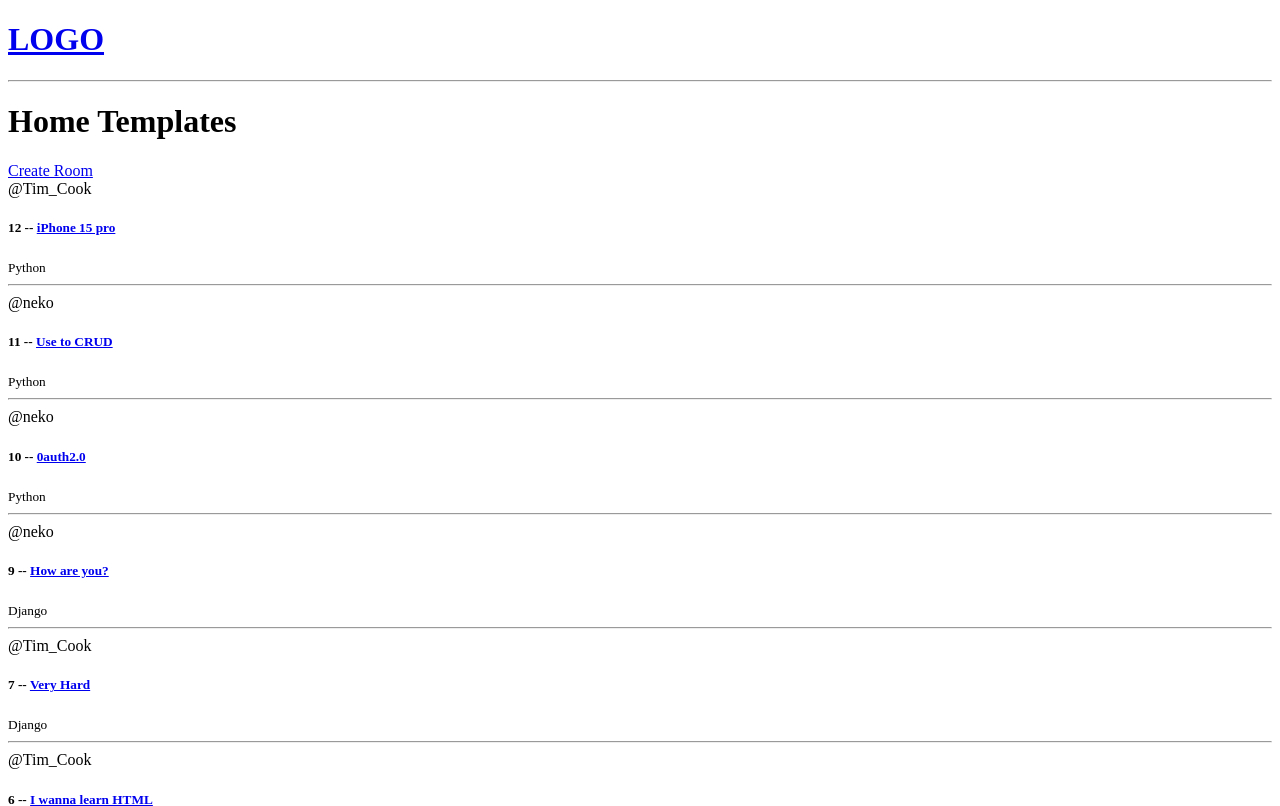
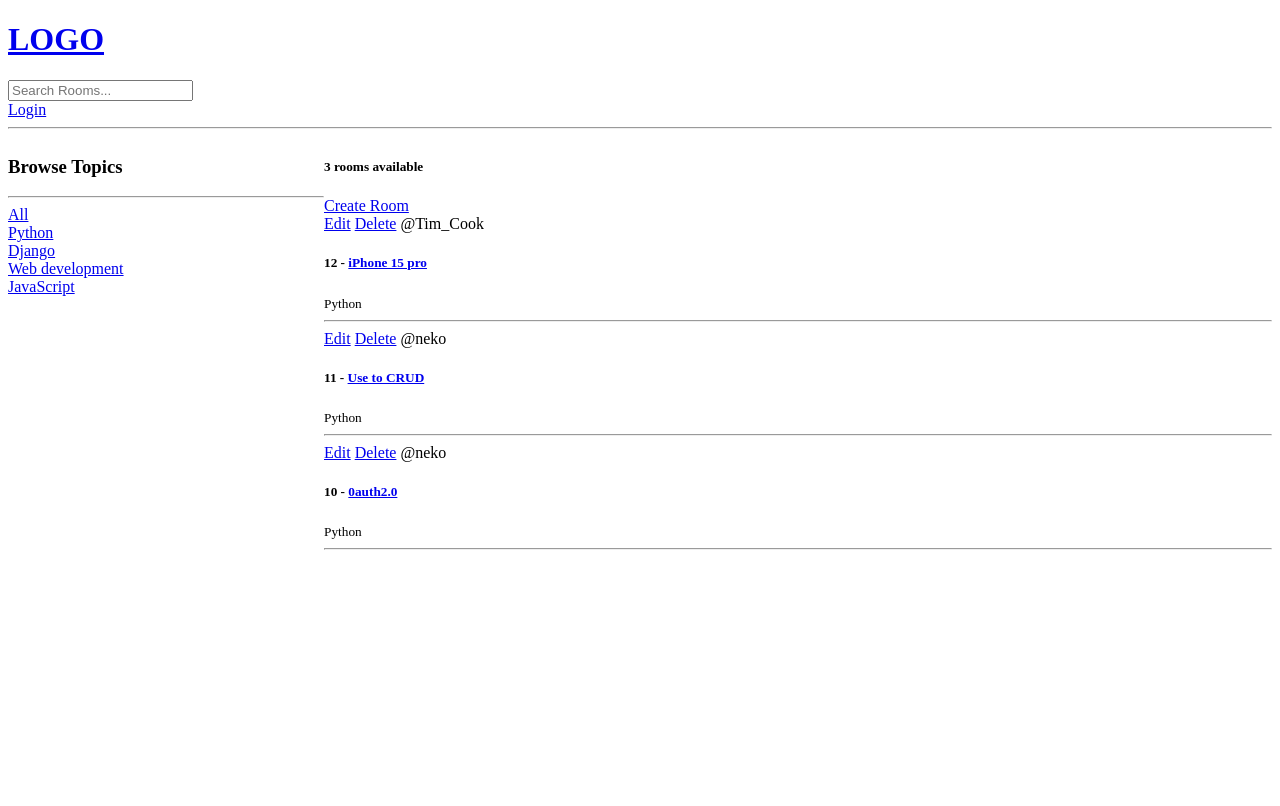
Before and after one commit to OIITuMuCT/Project_Survey, a Django app: a page that uses templates/main.html in a window 1280 px wide. Shown: the top 806 px of the page. After the commit the page ends 550 px from the top, so only its background shows below. Run offline with Django 4.2, Linux system fonts and the light colour scheme; data comes from the database, SQL or seed files in the repository; both versions use the stored data as it was after the commit.

Commit message:
Добавлена авторизация пользователя

```diff
--- a/base/templates/base/home.html
+++ b/base/templates/base/home.html
@@ -2,23 +2,52 @@
 
 {% block content %}
 
-<h1>Home Templates</h1>
+<style>
+    .home-container{
+        display: grid;
+        grid-template-columns: 1fr 3fr;
 
-<div>
+    }
+</style>
+<!-- <h1>Home Templates</h1> -->
 
-    <a href="{% url 'create-room' %}">Create Room</a>
+<div class="home-container">
 
     <div>
-        {% for room in rooms %}
+        <h3>Browse Topics</h3>  <!--<h3>Тема опроса</h3>-->
+        <hr>
+
+        <div>
+            <a href="{% url 'home' %}">All</a>
+        </div>
+
+        {% for topic in topics %}
+
+        <div>
+            <a href="{% url 'home' %}?q={{topic.name}}">{{topic.name}}</a>
+        </div>
+
+        {% endfor %}
+
+    </div>
+
+    <div>
+        <h5>{{room_count}} rooms available</h5>
+        <a href="{% url 'create-room' %}">Create Room</a>
+
+        <div>
+            {% for room in rooms %}
             <div>
+                <a href="{% url 'update-room' room.id %}">Edit</a>
+                <a href="{% url 'delete-room' room.id %}">Delete</a>
                 <span>@{{room.host.username}}</span>
-                <h5>{{room.id}} -- <a href="{% url 'room' room.id %}">{{room.name}}</a></h5> <!-- выводим из списка rooms словарь на странице Home -->
+                <h5>{{room.id}} - <a href="{% url 'room' room.id %}">{{room.name}}</a></h5> <!-- выводим из списка rooms словарь на странице Home -->
                 <small>{{room.topic.name}}</small>
                 <hr>
             </div>
-        {% endfor %}
+
+            {% endfor %}
+        </div>
     </div>
-
 </div>
-
 {% endblock content %}
--- a/base/urls.py
+++ b/base/urls.py
@@ -2,8 +2,13 @@
 from . import views
 
 urlpatterns = [
+    path('login/', views.loginPage, name="login"),
+    path('logout/', views.logoutUser, name="logout"),
+
     path('', views.home, name="home"),
     path('room/<str:pk>/', views.room, name="room"),
 
     path('create-room/', views.createRoom, name="create-room"),
+    path('update-room/<str:pk>', views.updateRoom, name="update-room"),
+    path('delete-room/<str:pk>', views.deleteRoom, name="delete-room"),
 ]
--- a/base/views.py
+++ b/base/views.py
@@ -1,5 +1,11 @@
 from django.shortcuts import render, redirect
-from .models import Room
+from django.http import HttpResponse
+from django.contrib import messages
+from django.contrib.auth.decorators import login_required
+from django.db.models import Q
+from django.contrib.auth.models import User
+from django.contrib.auth import authenticate, login, logout
+from .models import Room, Topic
 from .forms import RoomForm
 
 # Create your views here.
@@ -11,10 +17,41 @@
 # ]
 
 
+def loginPage(request):
+
+    if request.method == 'POST':
+        username = request.POST.get('username')
+        password = request.POST.get('password')
+
+        try:
+            user = User.objects.get(username=username)
+        except:
+            messages.error(request, 'User does not exist')
+        user = authenticate(request, username=username, password=password)
+        if user is not None:
+            login(request, user)
+            return redirect('home')
+        else:
+            messages.error(request, 'Invalid username or password')
+    context = {}
+    return render(request, 'base/login_register.html', context)
+
+def logoutUser(request):
+    logout(request)
+    return redirect('home')
+
 def home(request):
     # return HttpResponse('Home page')    # меняем HttpResponse на render
-    rooms = Room.objects.all()
-    context = {'rooms': rooms}                            # 2 ДОБАВИЛИ переменную контекст и удалили из рендер
+    q = request.GET.get('q') if request.GET.get('q') != None else ''
+    rooms = Room.objects.filter(
+        Q(topic__name__icontains=q)|
+        Q(name__icontains=q) |
+        Q(description__icontains=q)
+        )
+
+    topics = Topic.objects.all()
+    room_count = rooms.count()
+    context = {'rooms': rooms, 'topics': topics, 'room_count': room_count}                            # 2 ДОБАВИЛИ переменную контекст и удалили из рендер
     return render(request, 'base/home.html', context) # 1 добавили словарь в рендер {'rooms': rooms}
 
 def room(request, pk):
@@ -22,6 +59,8 @@
     context = {'room': room}
     return render(request, 'base/room.html', context)
 
+
+@login_required(login_url='login')
 def createRoom(request):
     form = RoomForm()
     if request.method == "POST":
@@ -32,3 +71,28 @@
 
     context = {'form': form }
     return render(request, 'base/room_form.html', context)
+
+@login_required(login_url='login')
+def updateRoom(request, pk):
+    room = Room.objects.get(id=pk)
+    form = RoomForm(instance=room)
+
+    if request.user != room.host:
+        return HttpResponse('You are not allowed here!!!')
+
+    if request.method == 'POST':
+        form = RoomForm(request.POST, instance=room )
+        if form.is_valid():
+            form.save()
+            return redirect('home')
+    context = {'form': form}
+    return render(request, 'base/room_form.html', context)
+
+
+@login_required(login_url='login')
+def deleteRoom(request, pk):
+    room = Room.objects.get(id=pk)
+    if request.method == 'POST':
+        room.delete()
+        return redirect('home')
+    return render(request, 'base/delete.html', {'obj': room})
--- a/templates/main.html
+++ b/templates/main.html
@@ -12,6 +12,15 @@
 <body>
     {% include "navbar.html" %}
 
+    {% if messages %}
+    <ul class="messages">
+        {% for message in messages %}
+        <li></li>{{ message }}</li>
+        {% endfor %}
+
+    </ul>
+    {% endif %}
+
     {% block content %}
 
     {% endblock %}
--- a/templates/navbar.html
+++ b/templates/navbar.html
@@ -2,4 +2,15 @@
     <h1>LOGO</h1>
 </a>
 
+
+<form method="GET" action="{% url 'home' %}">
+    <input type="text" name="q" placeholder="Search Rooms...">
+</form>
+
+{% if request.user.is_authenticated %}
+<a href="{% url 'logout' %}">Logout</a>
+{% else %}
+<a href="{% url 'login' %}">Login</a>
+{% endif %}
+
 <hr>
```
Also changed, not shown: base/templates/base/delete.html (added, +14 -0 lines), base/templates/base/login_register.html (added, +19 -0 lines), base/migrations/0003_alter_room_options.py (added), db.sqlite3.
